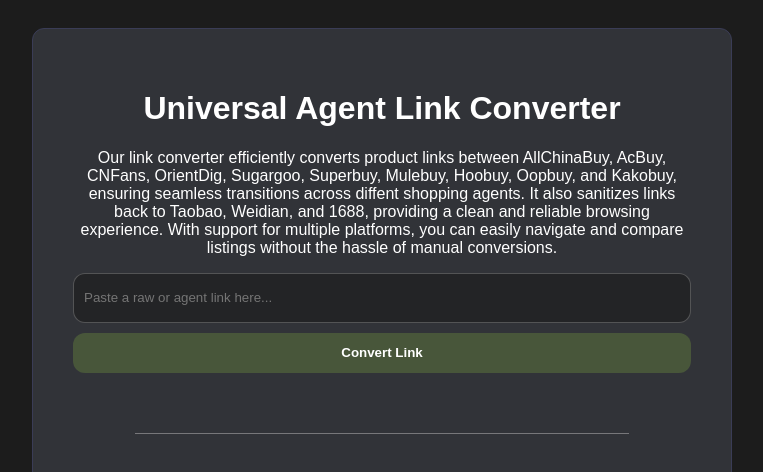
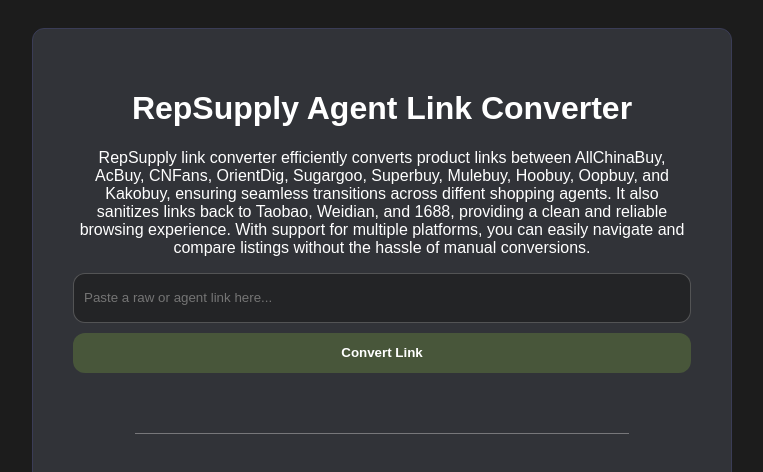
Before and after one commit to jovdim/link-converter, a plain HTML site: page index.html in a window 1280 px wide. Shown: the top 472 px of the page, without its empty margins (258-1021 px from the left). Drawn offline with Linux system fonts and the light colour scheme.

Commit message:
add favicon

```diff
--- a/index.html
+++ b/index.html
@@ -3,14 +3,15 @@
   <head>
     <meta charset="UTF-8" />
     <meta name="viewport" content="width=device-width, initial-scale=1.0" />
-    <title>Universal Agent Link Converter</title>
+    <title>RepSupply Agent Link Converter</title>
+    <link rel="icon" type="image/png" href="images/repsupply-favicon.png" />
     <link rel="stylesheet" href="styles.css" />
   </head>
   <body>
     <div class="container">
-      <h1>Universal Agent Link Converter</h1>
+      <h1>RepSupply Agent Link Converter</h1>
       <p>
-        Our link converter efficiently converts product links between
+        RepSupply link converter efficiently converts product links between
         AllChinaBuy, AcBuy, CNFans, OrientDig, Sugargoo, Superbuy, Mulebuy,
         Hoobuy, Oopbuy, and Kakobuy, ensuring seamless transitions across
         diffent shopping agents. It also sanitizes links back to Taobao,
```
Also changed, not shown: images/repsupply-favicon.png (added), 1 other file.
